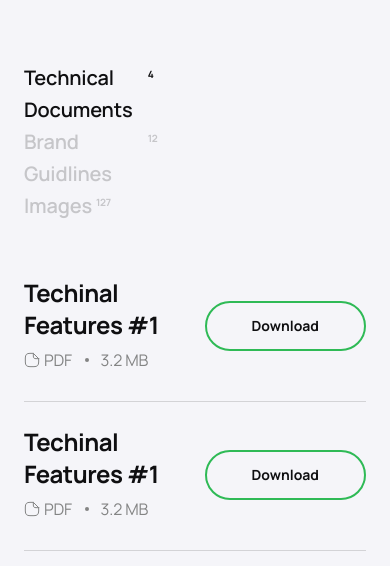
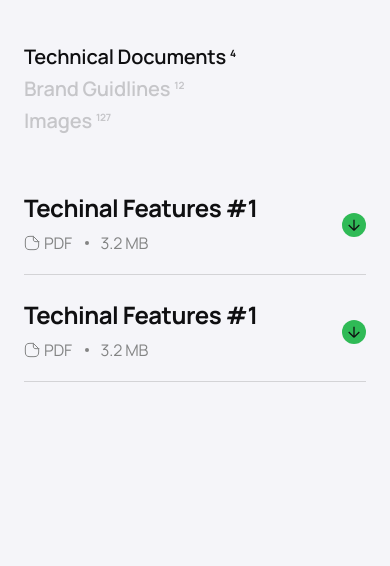
Before and after one commit to RomanVinichenko/revver, a website: page app/downloads.html in a window 390 px wide. Shown: the part 534-1100 px from the top of the page. Drawn offline with nearby package versions, Linux system fonts and the light colour scheme.

Commit message:
downloads

```diff
--- a/app/downloads.html
+++ b/app/downloads.html
@@ -138,8 +138,14 @@
               <p class="tab-pane__item">PDF</p>
               <p>3.2 MB</p>
             </div>
-            <button>
+            <button class="tab-pane__button-main">
               Download
+            </button>
+            <button class="tab-pane__button-mobile">
+              <svg width="24" height="24" viewBox="0 0 24 24" fill="none" xmlns="http://www.w3.org/2000/svg">
+                <circle cx="12" cy="12" r="12" transform="rotate(90 12 12)" fill="#2FBA56"/>
+                <path d="M17.3037 12L12.0004 17.3033M12.0004 17.3033L6.69711 12M12.0004 17.3033V6.6967" stroke="#0F0F11" stroke-width="1.25"/>
+              </svg>
             </button>
           </div>
           <div class="tab-pane__wrapper">
@@ -148,8 +154,14 @@
               <p class="tab-pane__item">PDF</p>
               <p>3.2 MB</p>
             </div>
-            <button>
+            <button class="tab-pane__button-main">
               Download
+            </button>
+            <button class="tab-pane__button-mobile">
+              <svg width="24" height="24" viewBox="0 0 24 24" fill="none" xmlns="http://www.w3.org/2000/svg">
+                <circle cx="12" cy="12" r="12" transform="rotate(90 12 12)" fill="#2FBA56"/>
+                <path d="M17.3037 12L12.0004 17.3033M12.0004 17.3033L6.69711 12M12.0004 17.3033V6.6967" stroke="#0F0F11" stroke-width="1.25"/>
+              </svg>
             </button>
           </div>
         </div>
@@ -160,8 +172,14 @@
               <p class="tab-pane__item">PDF</p>
               <p>3.2 MB</p>
             </div>
-            <button>
+            <button class="tab-pane__button-main">
               Download
+            </button>
+            <button class="tab-pane__button-mobile">
+              <svg width="24" height="24" viewBox="0 0 24 24" fill="none" xmlns="http://www.w3.org/2000/svg">
+                <circle cx="12" cy="12" r="12" transform="rotate(90 12 12)" fill="#2FBA56"/>
+                <path d="M17.3037 12L12.0004 17.3033M12.0004 17.3033L6.69711 12M12.0004 17.3033V6.6967" stroke="#0F0F11" stroke-width="1.25"/>
+              </svg>
             </button>
           </div>
         </div>
@@ -172,8 +190,14 @@
               <p class="tab-pane__item">PDF</p>
               <p>3.2 MB</p>
             </div>
-            <button>
+            <button class="tab-pane__button-main">
               Download
+            </button>
+            <button class="tab-pane__button-mobile">
+              <svg width="24" height="24" viewBox="0 0 24 24" fill="none" xmlns="http://www.w3.org/2000/svg">
+                <circle cx="12" cy="12" r="12" transform="rotate(90 12 12)" fill="#2FBA56"/>
+                <path d="M17.3037 12L12.0004 17.3033M12.0004 17.3033L6.69711 12M12.0004 17.3033V6.6967" stroke="#0F0F11" stroke-width="1.25"/>
+              </svg>
             </button>
           </div>
         </div>
--- a/app/scss/pages/_downloads.scss
+++ b/app/scss/pages/_downloads.scss
@@ -1,5 +1,5 @@
 .data-sheets {
-  padding: 180px 0 150px;
+  padding: 180px 0;
 
   a {
     text-decoration: none !important;
@@ -89,6 +89,7 @@
 
     @include r($md) {
       margin-bottom: 55px;
+      max-width: 100%;
     }
   }
 
@@ -113,7 +114,7 @@
         margin-bottom: 24px;
       }
 
-      button {
+      .tab-pane__button-main {
         display: block;
         padding: 0 55px;
         min-height: 56px;
@@ -133,6 +134,21 @@
         @include r($lg) {
           padding: 0 45px;
           min-height: 50px;
+        }
+
+        @include r($md) {
+          display: none;
+        }
+      }
+
+      .tab-pane__button-mobile {
+        display: none;
+        margin-left: 40px;
+        width: 24px;
+        height: 24px;
+
+        @include r($md) {
+          display: block;
         }
       }
 
@@ -157,6 +173,10 @@
         line-height: 24px;
         letter-spacing: -0.01em;
         color: $grey-text;
+      }
+
+      @include r($lg) {
+        padding-bottom: 16px;
       }
     }
 
@@ -188,10 +208,10 @@
   }
 
   @include r($xl) {
-    padding: 152px 0 60px;
+    padding: 152px 0;
   }
 
   @include r($lg) {
-    padding: 140px 0 60px;
+    padding: 140px 0 100px;
   }
 }
--- a/app/scss/pages/_join.scss
+++ b/app/scss/pages/_join.scss
@@ -100,7 +100,6 @@
 
     @include r($md) {
       margin-right: 0;
-      margin-bottom: 21px;
     }
   }
 
```
Also changed, not shown: app/css/style.min.css, app/images/download-mobile.svg (added), 1 other file.
